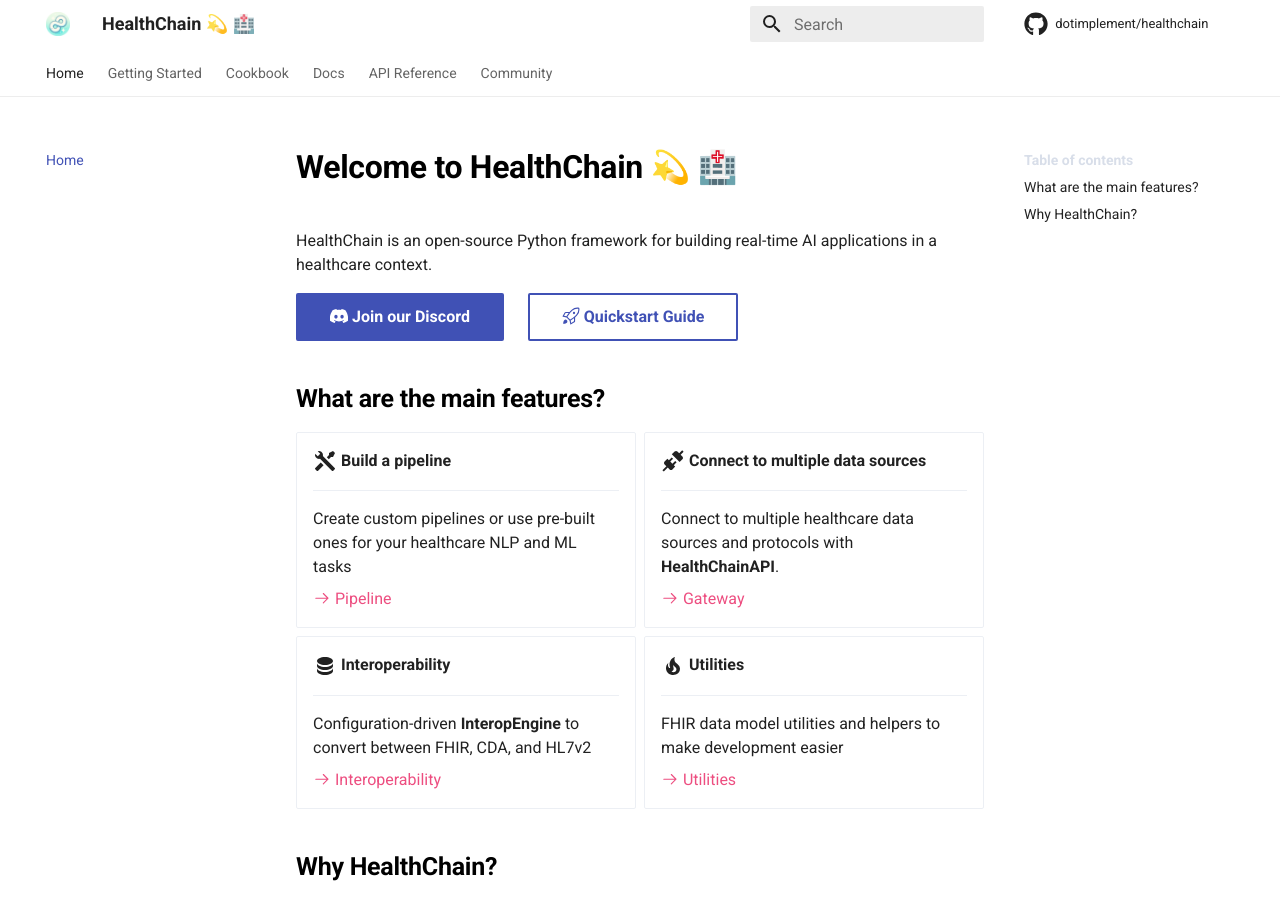
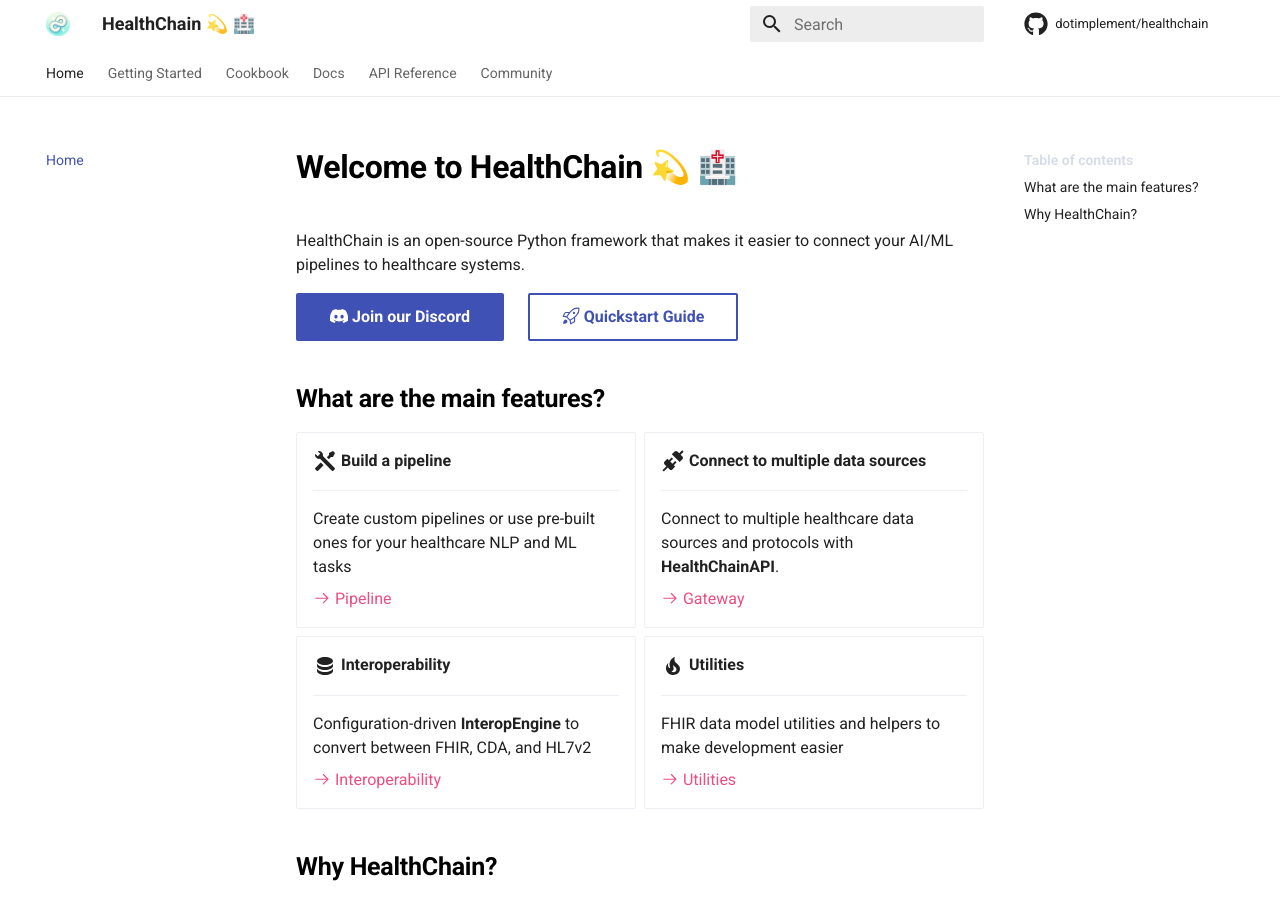
Before and after one commit to dotimplement/HealthChain, an MkDocs documentation site: the page built from docs/index.md, in a window 1280 px wide and 900 px high. Built offline with MkDocs 1.6.1 and Material for MkDocs 9.7.7, drawn with Linux system fonts in a browser that asks for light colours; comment, search, counter and statistics services are not loaded.

Commit message:
Tweak description

```diff
--- a/docs/index.md
+++ b/docs/index.md
@@ -1,6 +1,6 @@
 # Welcome to HealthChain 💫 🏥
 
-HealthChain is an open-source Python framework for building real-time AI applications in a healthcare context.
+HealthChain is an open-source Python framework that makes it easier to connect your AI/ML pipelines to healthcare systems.
 
 [ :fontawesome-brands-discord: Join our Discord](https://discord.gg/UQC6uAepUz){ .md-button .md-button--primary }
 &nbsp;&nbsp;&nbsp;&nbsp;
--- a/pyproject.toml
+++ b/pyproject.toml
@@ -1,7 +1,7 @@
 [tool.poetry]
 name = "healthchain"
 version = "0.0.0"
-description = "Remarkably simple testing and validation of AI/NLP applications in healthcare context."
+description = "Python toolkit that makes it easier to connect your AI/ML pipelines to healthcare systems"
 authors = ["Jennifer Jiang-Kells <jenniferjiangkells@gmail.com>", "Adam Kells <adamjkells93@gmail.com>"]
 license = "Apache-2.0"
 readme = "README.md"
```
Also changed, not shown: README.md (+1 -1 lines).
